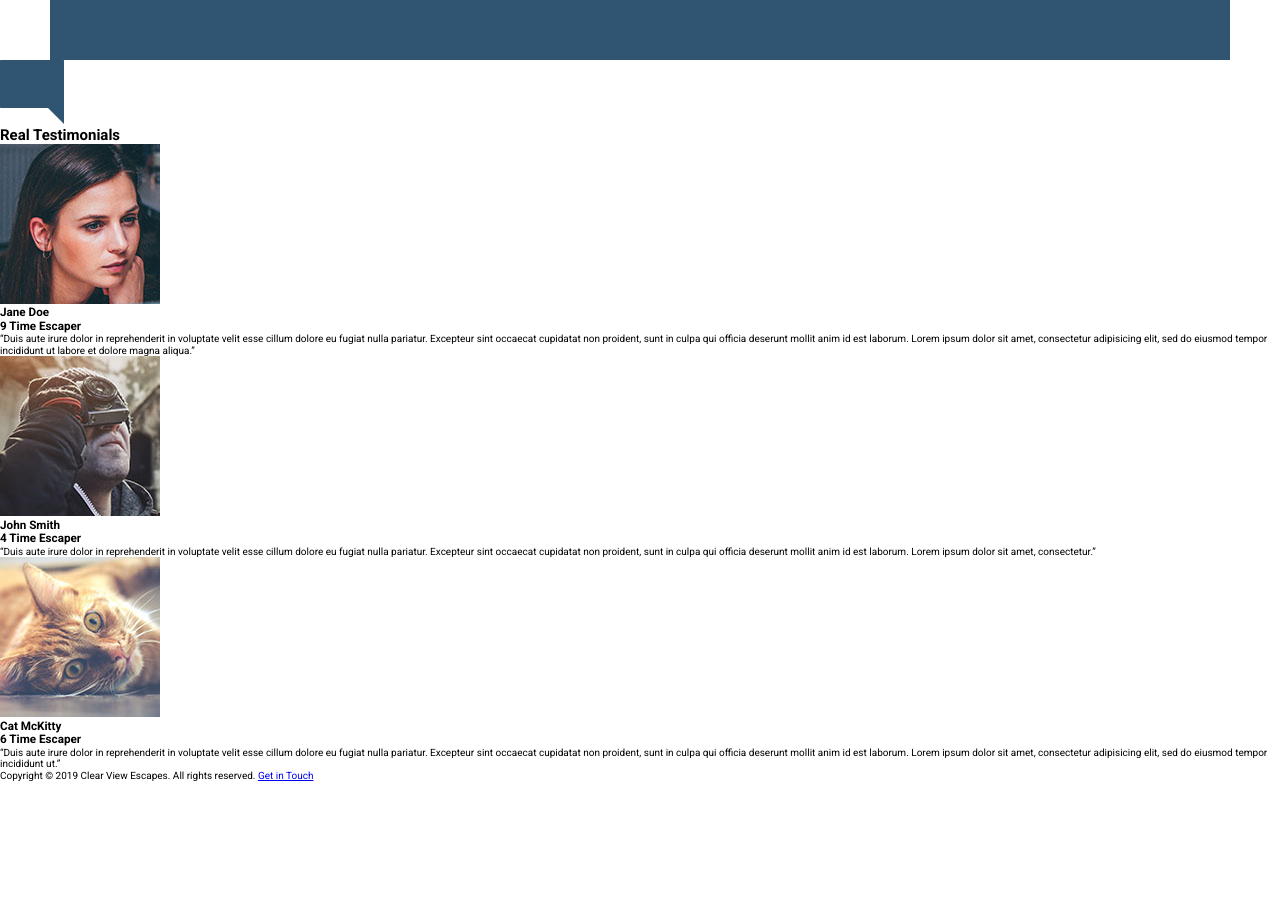
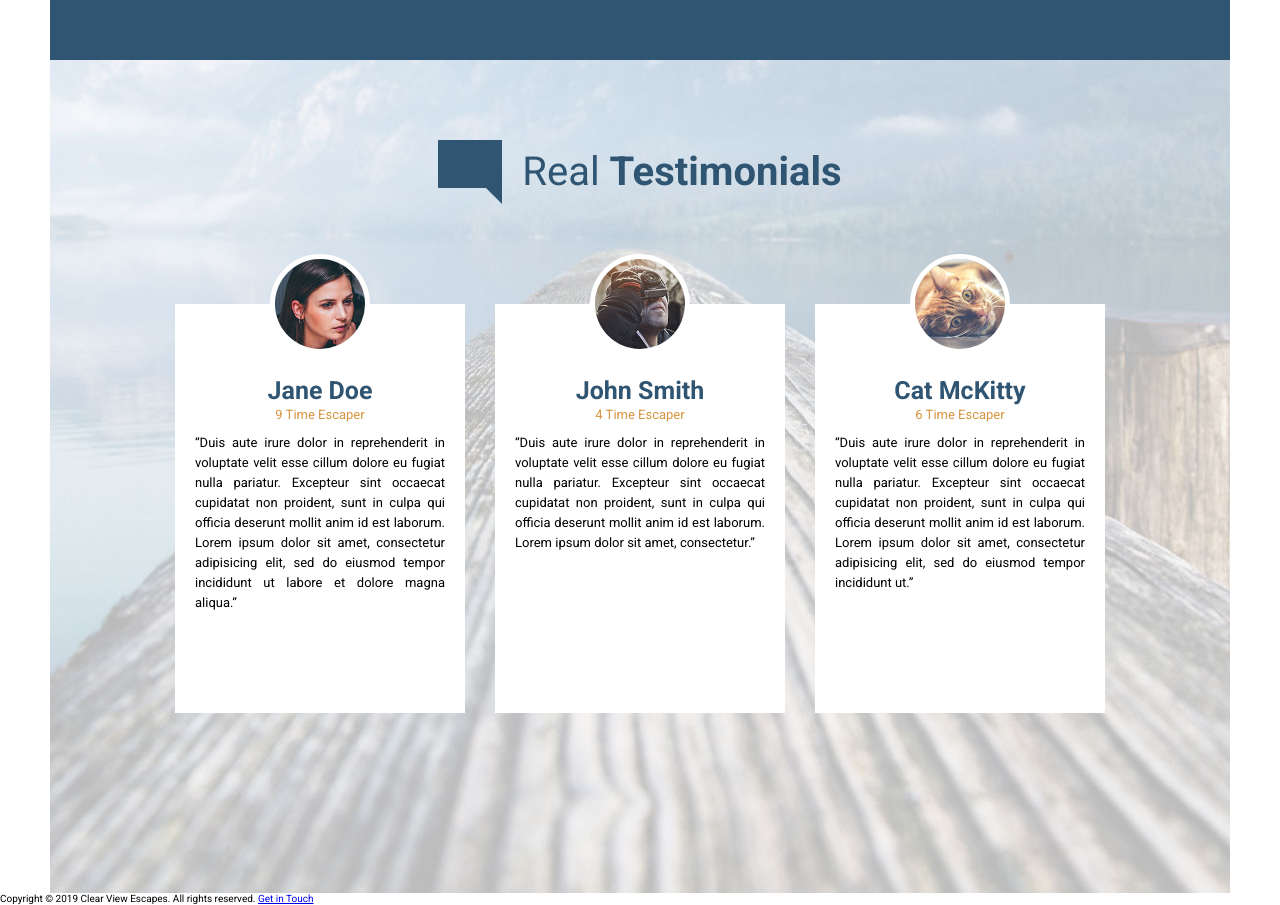
Before and after one commit to talhaimran777/Travel-Agency-Website, a website: page app/index.html in a window 1280 px wide. Shown: the part 3140-4045 px from the top of the page. Before the commit the page ends 3921 px from the top, so only its background shows below. Drawn offline with Linux system fonts and the light colour scheme.

Commit message:
Worked completely on the features section and the testimonial section

```diff
--- a/app/assets/styles/css/main.css
+++ b/app/assets/styles/css/main.css
@@ -887,15 +887,25 @@ img{
 .feature-section__features{
         display: grid;
         margin: 2rem 0;
+
+        padding: 0 5rem;
+        grid-template-columns: 100%;
+        grid-template-rows: repeat(4, 22rem);
     }
 
-@media (max-width: 576px){
+@media (max-width: 400px){
 
 .feature-section__features{
+            padding: 0;
             grid-template-columns: 100%;
-            grid-template-rows: repeat(4, 22rem)
+            grid-template-rows: repeat(4, 25rem)
     }
     }
+
+/* @mixin atSmaller{
+            grid-template-columns: 100%;
+            grid-template-rows: repeat(4, 22rem);
+        } */
 
 @media (min-width: 576px){
 
@@ -932,14 +942,13 @@ img{
 .feature-section__features__item__icon{
                 height: 5rem;
                 margin-right: 2rem;
+                margin-bottom: 2rem;
             }
 
-@media (max-width: 576px){
+@media (max-width: 400px){
 
 .feature-section__features__item__icon{
-                    margin-bottom: 2rem;
-                    margin-left: 50%;
-                    transform: translateX(-50%)
+                    margin-bottom: 2rem
             }
     }
 
@@ -970,10 +979,10 @@ img{
                     margin-bottom: 1rem;
                 }
 
-@media (max-width: 576px){
+@media (max-width: 400px){
 
 .feature-section__features__item__text h3{
-                        text-align: center;
+                        text-align: left;
                         margin-left: 50%;
                         transform: translateX(-50%);
                         width: 100%
@@ -986,3 +995,143 @@ img{
                     font-weight: 400;
                     line-height: 2rem;
                 }
+
+.testimonial-section{
+   /*  background-image: url('./app/assets/images/testimonials-bg.jpg'); */
+
+   /*  background-image: url("./app/assets/images/testimonials-bg.jpg"); */
+
+    background-image: url('/assets/images/testimonials-bg.jpg');
+    background-position: top center;
+    background-size: cover;
+}
+
+.testimonial-section__heading{
+        display: flex;
+        justify-content: center;
+        align-items: center;
+        margin-bottom: 10rem;
+    }
+
+.testimonial-section__heading__icon{
+            margin-right: 2rem;
+        }
+
+@media (max-width: 576px){
+
+.testimonial-section__heading__icon{
+                height: 4rem
+        }
+    }
+
+.testimonial-section__heading__text{
+            font-size: 4rem;
+            font-weight: 400;
+            color: #2f5572;
+        }
+
+@media (max-width: 400px){
+
+.testimonial-section__heading__text{
+                font-size: 3rem
+        }
+    }
+
+.testimonial-section__heading__text span{
+                font-weight: 700;
+            }
+
+.testimonial-section__testimonials{
+        display: grid;
+        grid-column-gap: 3rem;
+        padding: 0 15%;
+    }
+
+@media (max-width: 400px){
+
+.testimonial-section__testimonials{
+            grid-template-columns: 100%;
+            grid-template-rows: repeat(3, auto);
+            justify-content: center;
+            padding: 0
+    }
+    }
+
+@media (min-width: 576px){
+
+.testimonial-section__testimonials{
+            grid-template-columns: 100%;
+            grid-template-rows: repeat(3, auto);
+            justify-content: center;
+            padding: 0 25%
+    }
+    }
+
+@media (min-width: 768px){
+
+.testimonial-section__testimonials{
+            grid-template-columns: repeat(2, 0.4fr);
+            grid-template-rows: repeat(2, 45rem);
+            justify-content: center;
+            padding: 0
+    }
+    }
+
+@media (min-width: 992px){
+
+.testimonial-section__testimonials{
+            grid-template-columns: repeat(3, 1fr);
+            grid-template-rows: 1fr;
+            justify-content: center;
+            padding: 0
+    }
+    }
+
+.testimonial-section__testimonial{
+        background: white;
+        text-align: center;
+        padding: 0 2rem;
+        padding-bottom: 10rem;
+    }
+
+@media (max-width: 576px){
+
+.testimonial-section__testimonial{
+            margin-bottom: 10rem
+    }
+    }
+
+@media (min-width: 576px){
+
+.testimonial-section__testimonial{
+            margin-bottom: 10rem
+    }
+    }
+
+.testimonial-section__testimonial__pic{
+            height: 10rem;
+            margin-top: -5rem;
+            border-radius: 100%;
+            border: 0.5rem solid white;
+            margin-bottom: 2rem;
+        }
+
+.testimonial-section__testimonial__name{
+            font-size: 2.5rem;
+            color: #2f5572;
+            margin-bottom: 0.3rem;
+        }
+
+.testimonial-section__testimonial__job{
+            font-size: 1.3rem;
+            color: #d59541;
+            font-weight: 400;
+            margin-bottom: 1rem;
+        }
+
+.testimonial-section__testimonial__paragraph{
+            text-align: left;
+            text-align: justify;
+            line-height: 2rem;
+            font-size: 1.3rem;
+        }
--- a/app/assets/styles/postcss/main.css
+++ b/app/assets/styles/postcss/main.css
@@ -10,3 +10,4 @@
 @import './modules/beginning/_beginning';
 @import './modules/headline/_headline';
 @import './modules/features/_features';
+@import './modules/testimonial/_testimonial';
--- a/app/assets/styles/postcss/modules/global_css/_mixins.css
+++ b/app/assets/styles/postcss/modules/global_css/_mixins.css
@@ -1,3 +1,8 @@
+@define-mixin atSmallerE{
+    @media (max-width: 400px){
+        @mixin-content;
+    }
+}
 @define-mixin atSmaller{
     @media (max-width: 576px){
         @mixin-content;
--- /dev/null
+++ b/app/assets/styles/postcss/modules/testimonial/_testimonial.css
@@ -0,0 +1,113 @@
+.testimonial-section{
+   /*  background-image: url('./app/assets/images/testimonials-bg.jpg'); */
+
+   /*  background-image: url("./app/assets/images/testimonials-bg.jpg"); */
+
+    background-image: url('/assets/images/testimonials-bg.jpg');
+    background-position: top center;
+    background-size: cover;
+    &__heading{
+        display: flex;
+        justify-content: center;
+        align-items: center;
+        margin-bottom: 10rem;
+        &__icon{
+            margin-right: 2rem;
+
+             @mixin atSmaller{
+                height: 4rem;
+            }
+        }
+        &__text{
+            font-size: 4rem;
+            font-weight: 400;
+            color: $blueShade;
+
+            @mixin atSmallerE{
+                font-size: 3rem;
+            }
+
+            & span{
+                font-weight: 700;
+            }
+        }
+    }
+
+
+    &__testimonials{
+        display: grid;
+        grid-column-gap: 3rem;
+        padding: 0 15%;
+        @mixin atSmallerE{
+            grid-template-columns: 100%;
+            grid-template-rows: repeat(3, auto);
+            justify-content: center;
+            padding: 0;
+        }
+
+        @mixin atSmall{
+            grid-template-columns: 100%;
+            grid-template-rows: repeat(3, auto);
+            justify-content: center;
+            padding: 0 25%;
+        }
+
+        @mixin atMedium{
+            grid-template-columns: repeat(2, 0.4fr);
+            grid-template-rows: repeat(2, 45rem);
+            justify-content: center;
+            padding: 0;
+        }
+
+        @mixin atLarge{
+            grid-template-columns: repeat(3, 1fr);
+            grid-template-rows: 1fr;
+            justify-content: center;
+            padding: 0;
+        }
+    }
+
+    &__testimonial{
+        background: white;
+        text-align: center;
+        padding: 0 2rem;
+        padding-bottom: 10rem;
+
+
+        @mixin atSmaller{
+            margin-bottom: 10rem;
+        }
+
+        @mixin atSmall{
+            margin-bottom: 10rem;
+        }
+
+        &__pic{
+            height: 10rem;
+            margin-top: -5rem;
+            border-radius: 100%;
+            border: 0.5rem solid white;
+            margin-bottom: 2rem;
+        }
+
+        &__name{
+            font-size: 2.5rem;
+            color: $blueShade;
+            margin-bottom: 0.3rem;
+        }
+
+        &__job{
+            font-size: 1.3rem;
+            color: $orangeShade;
+            font-weight: 400;
+            margin-bottom: 1rem;
+        }
+
+        &__paragraph{
+            text-align: left;
+            text-align: justify;
+            line-height: 2rem;
+            font-size: 1.3rem;
+        }
+    }
+}
--- a/app/index.html
+++ b/app/index.html
@@ -147,38 +147,50 @@
 
 
         </div>  <!-- Features -->
-      </div>  <!-- Feature-Section -->
-     <!--  <h1>HEllo</h1>
-      <h1>HEllo</h1>
-      <h1>HEllo</h1>
-      <h1>HEllo</h1>
-      <h1>HEllo</h1>
-      <h1>HEllo</h1>
-      <h1>HEllo</h1>
-      <h1>HEllo</h1>
-      <h1>HEllo</h1>
-      <h1>HEllo</h1> -->
+      </div>
+    </div> <!-- Feature-Section -->
+  </div>  <!-- Feature Wrapper -->
+
+  <div class="wrapper">
+    <div id="testimonials" class = "testimonial-section section section--pad-8">
+    <!--   <img src="./assets/images/testimonials-bg.jpg" alt=""> -->
+      <div class="testimonial-section__heading">
+        <img class = "testimonial-section__heading__icon"src="assets/images/icons/comment.svg">
+        <h2 class = "testimonial-section__heading__text">Real <span>Testimonials</span> </h2>
+      </div>
+
+
+
+      <div class="wrapper wrapper--medium">
+
+        <div class="testimonial-section__testimonials">
+
+          <div class="testimonial-section__testimonial">
+            <img class = "testimonial-section__testimonial__pic" src="assets/images/testimonial-jane.jpg">
+            <h3 class = "testimonial-section__testimonial__name">Jane Doe</h3>
+            <h3 class = "testimonial-section__testimonial__job">9 Time Escaper</h3>
+            <p class = "testimonial-section__testimonial__paragraph">&ldquo;Duis aute irure dolor in reprehenderit in voluptate velit esse cillum dolore eu fugiat nulla pariatur. Excepteur sint occaecat cupidatat non proident, sunt in culpa qui officia deserunt mollit anim id est laborum. Lorem ipsum dolor sit amet, consectetur adipisicing elit, sed do eiusmod tempor incididunt ut labore et dolore magna aliqua.&rdquo;</p>
+          </div>
+
+          <div class="testimonial-section__testimonial">
+            <img class = "testimonial-section__testimonial__pic" src="assets/images/testimonial-john.jpg">
+            <h3 class = "testimonial-section__testimonial__name">John Smith</h3>
+            <h3 class = "testimonial-section__testimonial__job">4 Time Escaper</h3>
+            <p class = "testimonial-section__testimonial__paragraph">&ldquo;Duis aute irure dolor in reprehenderit in voluptate velit esse cillum dolore eu fugiat nulla pariatur. Excepteur sint occaecat cupidatat non proident, sunt in culpa qui officia deserunt mollit anim id est laborum. Lorem ipsum dolor sit amet, consectetur.&rdquo;</p>
+          </div>
+
+          <div class="testimonial-section__testimonial">
+            <img class = "testimonial-section__testimonial__pic" src="assets/images/testimonial-cat.jpg">
+            <h3 class = "testimonial-section__testimonial__name">Cat McKitty</h3>
+            <h3 class = "testimonial-section__testimonial__job">6 Time Escaper</h3>
+            <p class = "testimonial-section__testimonial__paragraph">&ldquo;Duis aute irure dolor in reprehenderit in voluptate velit esse cillum dolore eu fugiat nulla pariatur. Excepteur sint occaecat cupidatat non proident, sunt in culpa qui officia deserunt mollit anim id est laborum. Lorem ipsum dolor sit amet, consectetur adipisicing elit, sed do eiusmod tempor incididunt ut.&rdquo;</p>
+          </div>
+
+        </div>
+
+      </div>
+
     </div>
-  </div>
-
-  <div id="testimonials">
-    <img src="assets/images/icons/comment.svg">
-    <h2>Real Testimonials</h2>
-
-    <img src="assets/images/testimonial-jane.jpg">
-    <h3>Jane Doe</h3>
-    <h3>9 Time Escaper</h3>
-    <p>&ldquo;Duis aute irure dolor in reprehenderit in voluptate velit esse cillum dolore eu fugiat nulla pariatur. Excepteur sint occaecat cupidatat non proident, sunt in culpa qui officia deserunt mollit anim id est laborum. Lorem ipsum dolor sit amet, consectetur adipisicing elit, sed do eiusmod tempor incididunt ut labore et dolore magna aliqua.&rdquo;</p>
-
-    <img src="assets/images/testimonial-john.jpg">
-    <h3>John Smith</h3>
-    <h3>4 Time Escaper</h3>
-    <p>&ldquo;Duis aute irure dolor in reprehenderit in voluptate velit esse cillum dolore eu fugiat nulla pariatur. Excepteur sint occaecat cupidatat non proident, sunt in culpa qui officia deserunt mollit anim id est laborum. Lorem ipsum dolor sit amet, consectetur.&rdquo;</p>
-
-    <img src="assets/images/testimonial-cat.jpg">
-    <h3>Cat McKitty</h3>
-    <h3>6 Time Escaper</h3>
-    <p>&ldquo;Duis aute irure dolor in reprehenderit in voluptate velit esse cillum dolore eu fugiat nulla pariatur. Excepteur sint occaecat cupidatat non proident, sunt in culpa qui officia deserunt mollit anim id est laborum. Lorem ipsum dolor sit amet, consectetur adipisicing elit, sed do eiusmod tempor incididunt ut.&rdquo;</p>
   </div>
 
   <footer>
```
Also changed, not shown: app/assets/styles/postcss/modules/features/_features.css (+16 -7 lines).
